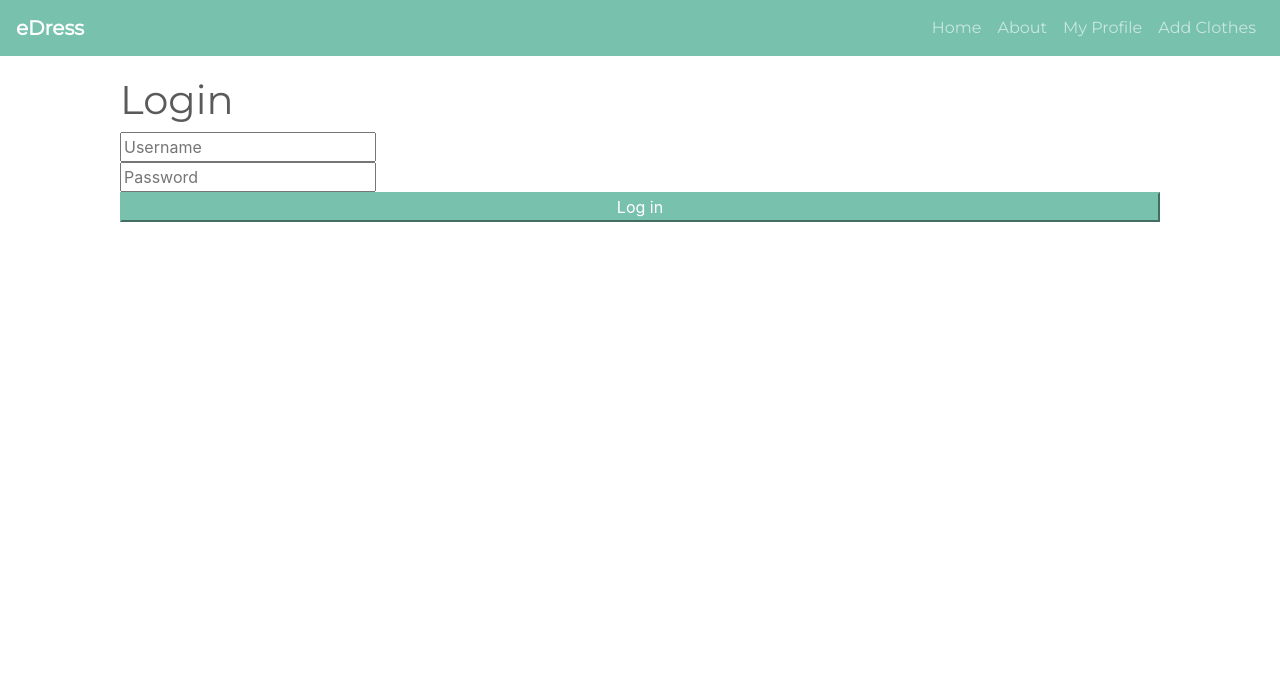
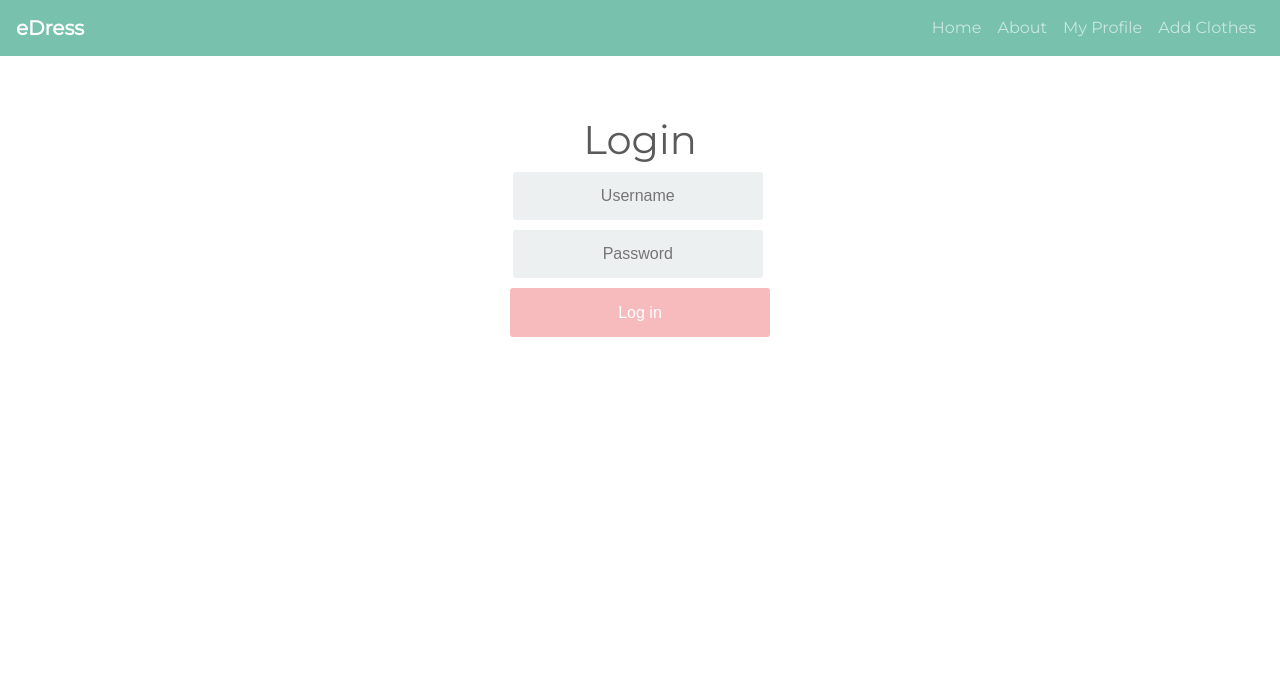
Before and after one commit to Surelis848/eDress, a Flask app: page / in a window 1280 px wide. Shown: the top 687 px of the page. Run offline with Flask 2, Linux system fonts and the light colour scheme; parts of the project's set-up code (start-up, migrations or seed data) failed here and were passed over; some libraries are stand-ins or nearby versions.

Commit message:
Add styling for filtering, login.html, buttons

```diff
--- a/static/css/style.css
+++ b/static/css/style.css
@@ -11,6 +11,7 @@ html {
 
 body {
     padding-bottom: 90px;
+    font-family: Arial, sans-serif;
 }
 
 /*-------------Nav and Footer-------------*/
@@ -169,3 +160,75 @@ footer {
 
 /* Show the dropdown menu (use JS to add this class to the .dropdown-content container when the user clicks on the dropdown button) */
 .show {display:block;}
+
+/*-------------Log In-------------*/
+
+.login {
+margin: 20px auto;
+width: 300px;
+}
+.login-screen {
+background-color: #FFF;
+padding: 20px;
+border-radius: 5px
+}
+
+.app-title {
+text-align: center;
+color: #777;
+}
+
+.login-form {
+text-align: center;
+}
+.control-group {
+margin-bottom: 10px;
+}
+
+input {
+background-color: #ECF0F1;
+border: 2px solid transparent;
+border-radius: 3px;
+font-size: 16px;
+font-weight: 200;
+padding: 10px 0;
+width: 250px;
+transition: border .5s;
+}
+
+.control-group input {
+    text-align: center;
+}
+
+input:focus {
+border: 2px solid #78c2ad;
+box-shadow: none;
+}
+
+.btn-login {
+border: 2px solid transparent;
+background: #f7babd;
+color: #ffffff;
+font-size: 16px;
+line-height: 25px;
+padding: 10px 0;
+text-decoration: none;
+text-shadow: none;
+border-radius: 3px;
+box-shadow: none;
+transition: 0.25s;
+display: block;
+width: 250px;
+margin: 0 auto;
+}
+
+.btn:hover {
+background-color: #f3969a;
+}
+
+.login-link {
+font-size: 12px;
+color: #78c2ad;
+display: block;
+margin-top: 12px;
+}
```
Also changed, not shown: other parts of static/css/style.css (+16 -26 lines).
